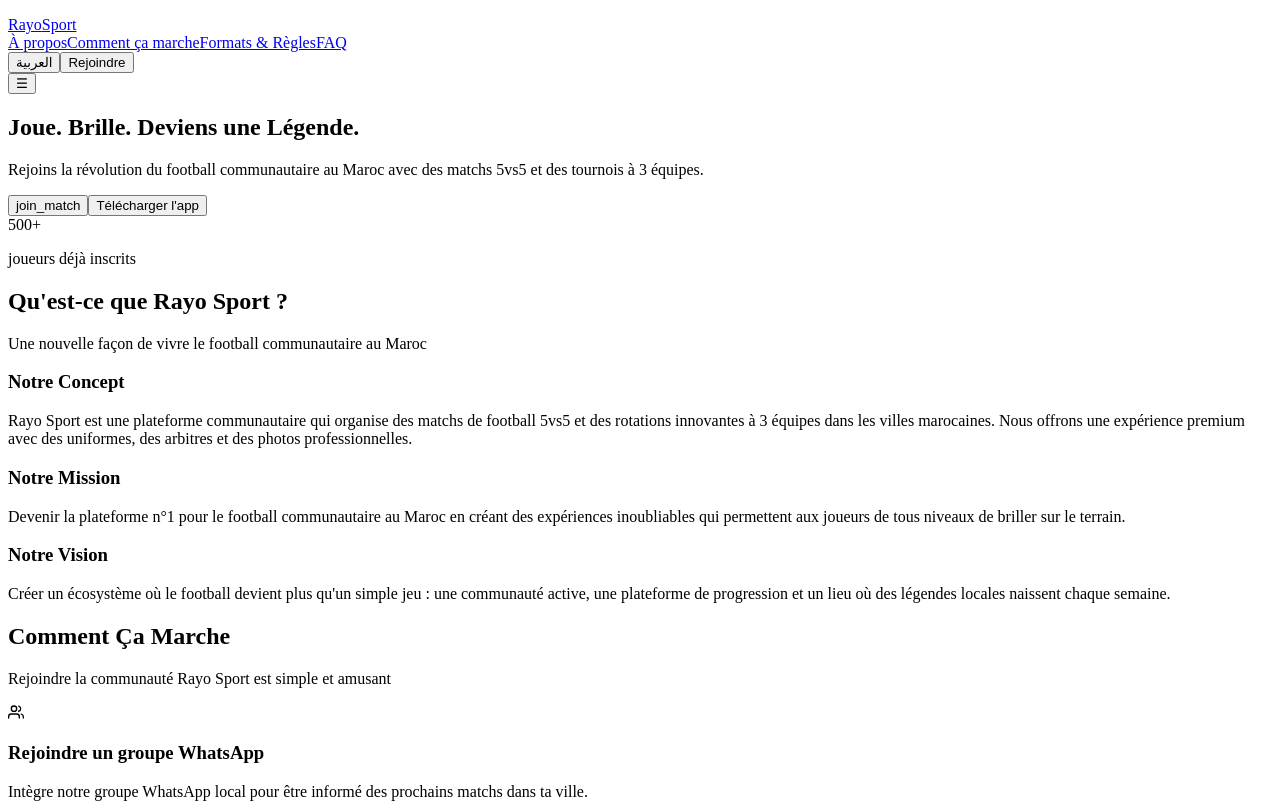
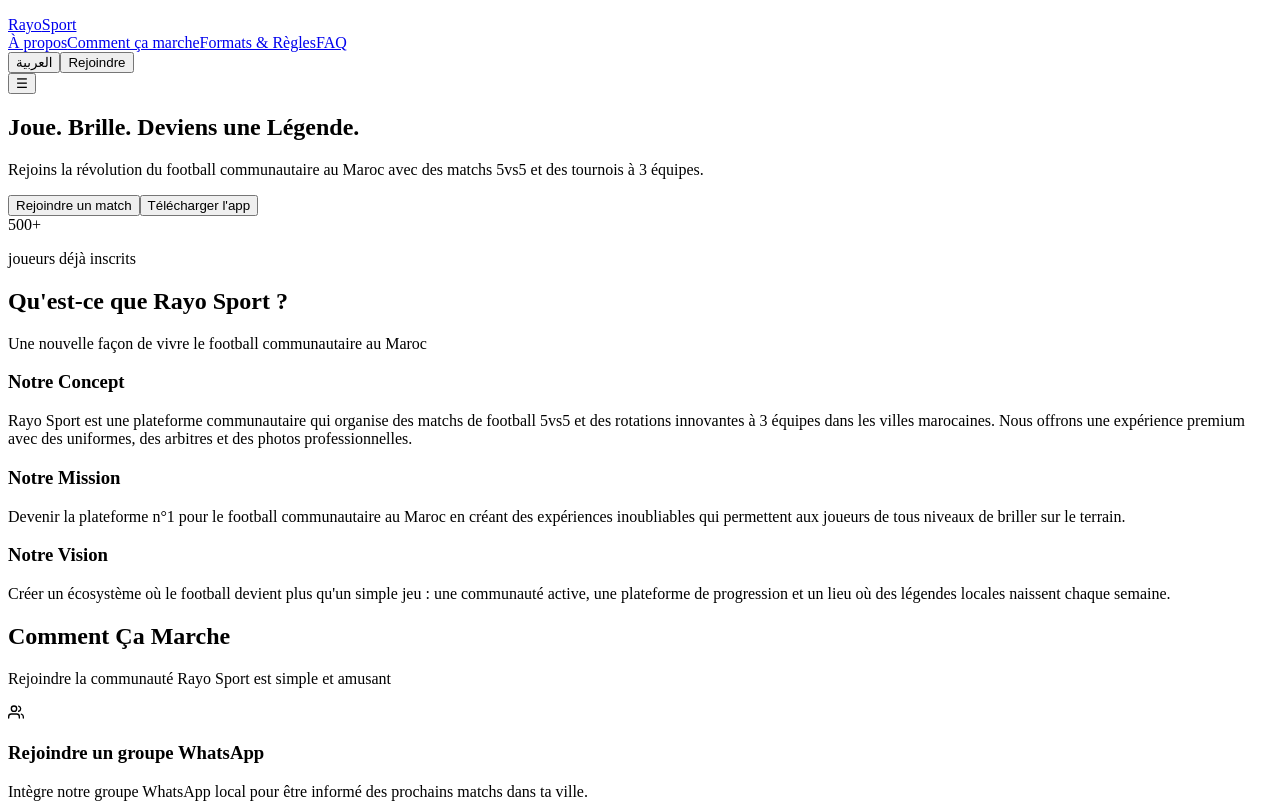
Before and after one commit to rayosport/rayosportma, a React (Vite) app in the folder client/: page /rayosportma in a window 1280 px wide. Shown: the top 803 px of the page. Built offline with nearby package versions, Linux system fonts and the light colour scheme.

Commit message:
fixe CSS

```diff
--- a/client/src/components/ui/CitySelector.tsx
+++ b/client/src/components/ui/CitySelector.tsx
@@ -41,20 +41,22 @@ export function CitySelector() {
   return (
     <Dialog open={isOpen} onOpenChange={setIsOpen}>
       <DialogTrigger asChild>
-        <Button variant="default" className="w-full">
-          {t('join_match')}
-        </Button>
+        <button className="btn-primary px-8 py-4 text-lg">
+          {t("hero_cta_primary")}
+        </button>
       </DialogTrigger>
-      <DialogContent className="sm:max-w-[425px]">
+      <DialogContent className="sm:max-w-[425px] bg-white">
         <DialogHeader>
-          <DialogTitle>{t('select_city')}</DialogTitle>
+          <DialogTitle className="text-2xl font-bold text-gray-800">
+            {t('select_city')}
+          </DialogTitle>
         </DialogHeader>
         <div className="grid gap-4 py-4">
           {CITIES[language].map((city) => (
             <Button
               key={city.id}
               variant="outline"
-              className="w-full justify-start"
+              className="w-full justify-start py-4 text-lg hover:bg-gray-100"
               onClick={() => handleCitySelect(city)}
             >
               {city.name}
```
